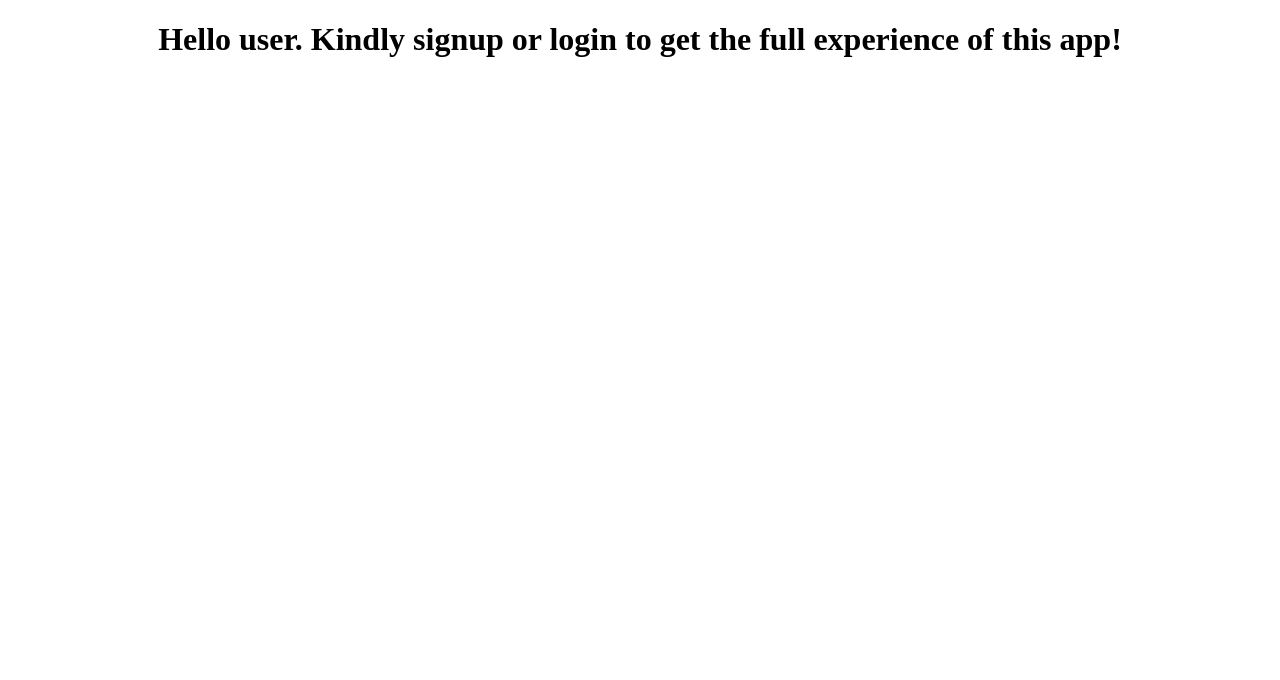
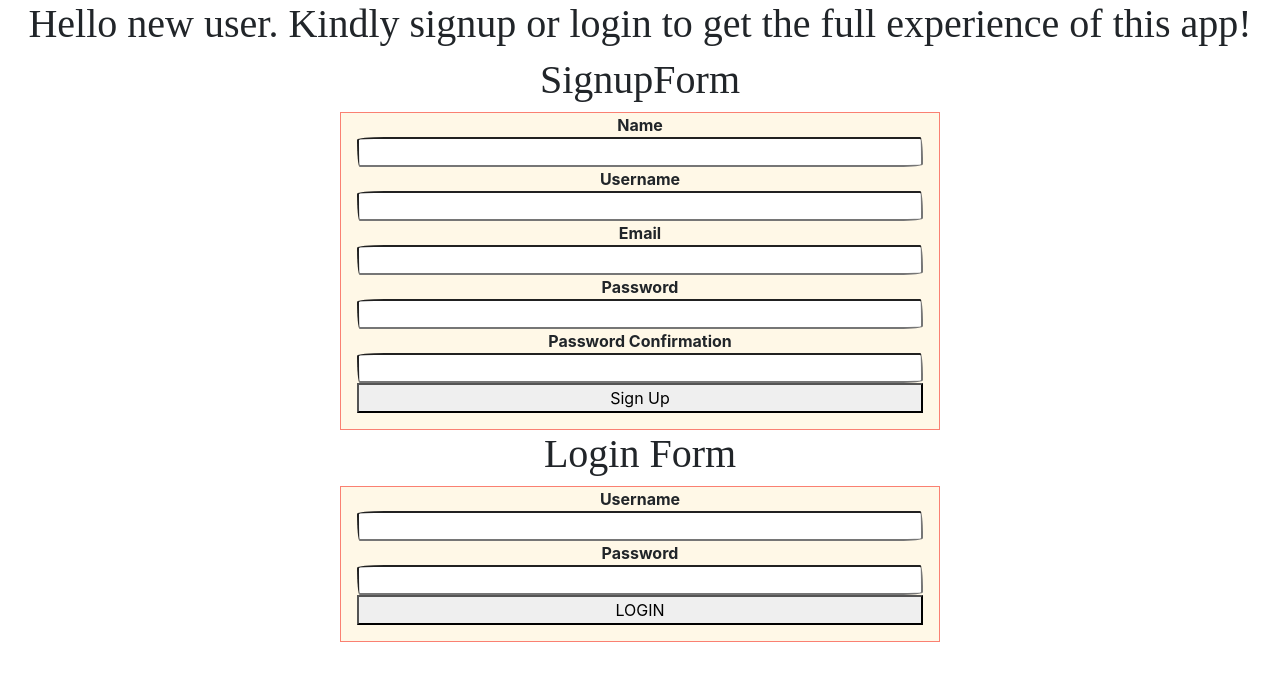
Before and after one commit to NjukiG/photo-moto-backend, a React (Create React App) app in the folder client/: page / in a window 1280 px wide. Shown: the top 680 px of the page. Built offline with nearby package versions, Linux system fonts and the light colour scheme; no server answers; a web font is replaced by a local one.

Commit message:
Added a signup, login and a homepage. Also fired up server to check if it works and it does. I can now create users and auto log them in

```diff
--- a/client/src/App.css
+++ b/client/src/App.css
@@ -1,3 +1,14 @@
 .App {
   text-align: center;
 }
+
+form {
+  background-color: #fff8e7;
+  border: 1px solid salmon;
+  display: flex;
+  flex-direction: column;
+  width: 600px;
+  height: auto;
+  margin: 0 auto;
+  padding: 0 1rem 1rem;
+}
--- a/client/src/components/App.js
+++ b/client/src/components/App.js
@@ -1,6 +1,8 @@
 import React, {useState, useEffect} from 'react';
 import '../App.css';
 import Home from './Home';
+import SignupForm from './SignupForm';
+import LoginForm from './LoginForm';
 
 function App() {
 
@@ -19,6 +21,8 @@ function App() {
   return (
     <div className="App">
       <Home user={user} />
+      <SignupForm setUser={setUser}/>
+      <LoginForm setUser={setUser} />
     </div>
   );
 }
--- a/client/src/components/Home.js
+++ b/client/src/components/Home.js
@@ -4,7 +4,7 @@ function Home({user}) {
     if(user){
         return <h1>Hello {user}. Welcome back to PhotoMoto. Upload and browse your photos and memories here!</h1>
     }else{
-        return <h1>Hello user. Kindly signup or login to get the full experience of this app!</h1>
+        return <h1>Hello new user. Kindly signup or login to get the full experience of this app!</h1>
     }
 }
 
--- /dev/null
+++ b/client/src/components/LoginForm.js
@@ -0,0 +1,48 @@
+import React, { useState } from "react";
+
+function LoginForm({ setUser }) {
+  const [username, setUsername] = useState("");
+  const [password, setPassword] = useState("");
+
+  const handleLogin = (e) => {
+    e.preventDefault();
+
+    fetch("/login", {
+      method: "POST",
+      headers: {
+        "Content-Type": "application/json",
+      },
+      body: JSON.stringify({ username, password }),
+    }).then((res) => {
+      if (res.ok) {
+        res.json().then((user) => setUser(user));
+      }
+    });
+  };
+  return (
+    <div>
+      <h1>Login Form</h1>
+      <form onSubmit={handleLogin}>
+        <label htmlFor="username">Username</label>
+        <input
+          type="text"
+          id="username"
+          autoComplete="off"
+          value={username}
+          onChange={(e) => setUsername(e.target.value)}
+        />
+        <label htmlFor="password"> Password</label>
+        <input
+          type="password"
+          id="password"
+          autoComplete="current-password"
+          value={password}
+          onChange={(e) => setPassword(e.target.value)}
+        />
+        <button type="submit">LOGIN</button>
+      </form>
+    </div>
+  );
+}
+
+export default LoginForm;
--- /dev/null
+++ b/client/src/components/SignupForm.js
@@ -0,0 +1,80 @@
+import React, { useState } from "react";
+
+function SignupForm({ setUser }) {
+  const [name, setName] = useState("");
+  const [username, setUsername] = useState("");
+  const [email, setEmail] = useState("");
+  const [password, setPassword] = useState("");
+  const [passwordConfirmation, setPasswordConfirmation] = useState("");
+
+  const handleSubmit = (e) => {
+    e.preventDefault();
+    fetch("/signup", {
+      method: "POST",
+      headers: {
+        "Content-TYpe": "application/json",
+      },
+      body: JSON.stringify({
+        name,
+        username,
+        email,
+        password,
+        passwordConfirmation: passwordConfirmation,
+      }),
+    }).then((res) => {
+      if (res.ok) {
+        res.json().then((user) => setUser(user));
+      }
+    });
+  };
+  return (
+    <div>
+      <h1>SignupForm</h1>
+      <form onSubmit={handleSubmit}>
+        <label htmlFor="name">Name</label>
+        <input
+          type="text"
+          id="name"
+          autoComplete="off"
+          value={name}
+          onChange={(e) => setName(e.target.value)}
+        />
+        <label htmlFor="username">Username</label>
+        <input
+          type="text"
+          id="username"
+          autoComplete="off"
+          value={username}
+          onChange={(e) => setUsername(e.target.value)}
+        />
+        <label htmlFor="email">Email</label>
+        <input
+          type="email"
+          id="email"
+          autoComplete="off"
+          value={email}
+          onChange={(e) => setEmail(e.target.value)}
+        />
+        <label htmlFor="password">Password</label>
+        <input
+          type="password"
+          id="password"
+          value={password}
+          onChange={(e) => setPassword(e.target.value)}
+          autoComplete="current-password"
+        />
+        <label htmlFor="password">Password Confirmation</label>
+        <input
+          type="password"
+          id="password"
+          value={passwordConfirmation}
+          onChange={(e) => setPasswordConfirmation(e.target.value)}
+          autoComplete="current-password"
+        />
+        <button type="submit">Sign Up</button>
+      </form>
+    </div>
+  );
+}
+
+export default SignupForm;
--- a/client/src/index.js
+++ b/client/src/index.js
@@ -1,5 +1,6 @@
 import React from 'react';
 import ReactDOM from 'react-dom/client';
+import "bootswatch/dist/sketchy/bootstrap.min.css";
 import App from './components/App';
 
 const root = ReactDOM.createRoot(document.getElementById('root'));
--- a/package.json
+++ b/package.json
@@ -1,6 +1,9 @@
 {
   "dependencies": {
+    "@fortawesome/fontawesome-free": "^6.3.0",
     "bootstrap": "^5.2.3",
+    "bootswatch": "^5.2.3",
+    "mdb-react-ui-kit": "^5.1.0",
     "react-bootstrap": "^2.7.0"
   }
 }
```
Also changed, not shown: client/src/components/NavBar.js (added, +15 -0 lines), 1 other file (tests, documents, lock files or other folders).
